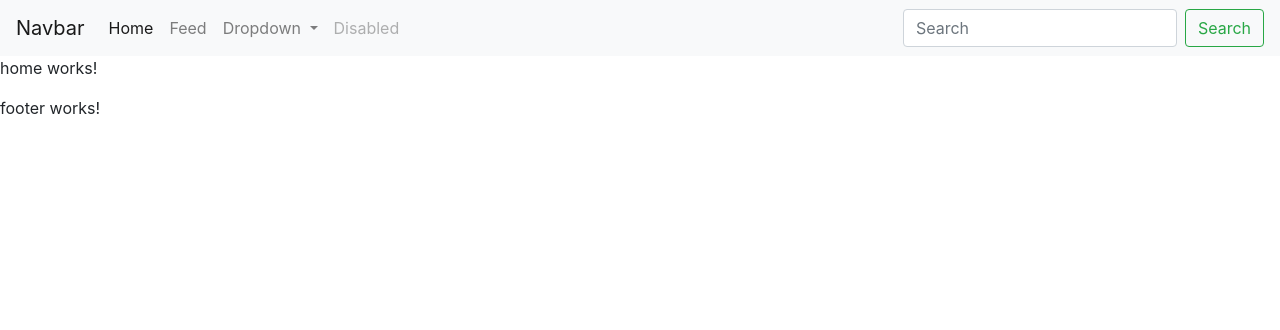
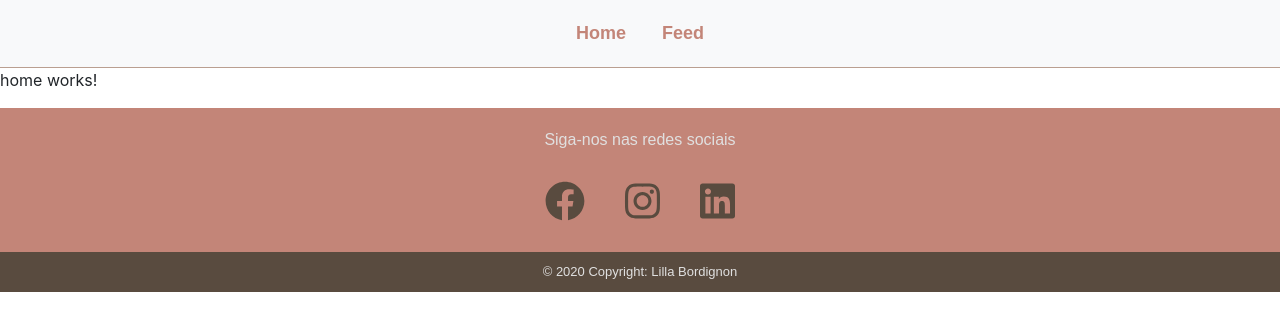
Before and after one commit to lillabordignon/blogPessoal-Angular, an Angular app in the folder blogPessoal/: page /home in a window 1280 px wide. Shown: the top 330 px of the page. Built offline with nearby package versions, Linux system fonts and the light colour scheme.

Commit message:
Nav e footer atualizados

```diff
--- a/blogPessoal/src/app/footer/footer.component.css
+++ b/blogPessoal/src/app/footer/footer.component.css
@@ -0,0 +1,41 @@
+*{
+    margin: 0;
+    padding: 0;
+}
+.footer{
+    text-align: center;
+    background-color: #C38578;
+    color: #e0e0e0;
+    font-family: Arial, Helvetica, sans-serif;
+}
+
+footer p{
+    padding-top: 20px;
+}
+
+ul{
+    list-style: none;
+}
+
+li{
+   display: inline-block;
+   padding: 20px;
+}
+
+li a{
+    font-size: 40px;
+ }
+
+a{
+    color: #594B3F;
+}
+
+a:hover{
+    color: #fff;
+}
+
+#copyright{
+    font-size: 13px;
+    background-color: #594B3F;
+    padding: 10px;
+}
--- a/blogPessoal/src/app/footer/footer.component.html
+++ b/blogPessoal/src/app/footer/footer.component.html
@@ -1 +1,23 @@
-<p>footer works!</p>
+<footer class="container-fluid footer">
+    <div>
+        <p>Siga-nos nas redes sociais</p>
+        <ul>
+            <li>
+                <a href="https://www.facebook.com/lirianbordignon" target="_blank">
+                    <fa-icon [icon]="faFacebook" height="30"></fa-icon>
+                </a>
+            </li>
+            <li>
+                <a href="https://www.instagram.com/lillabordignon" target="_blank">
+                    <fa-icon [icon]="faInstagram"></fa-icon>
+                </a>
+            </li>
+            <li>
+                <a href="https://www.linkedin.com/in/lirianbordignon" target="_blank">
+                    <fa-icon [icon]="faLinkedin"></fa-icon>
+                </a>
+            </li>
+        </ul>
+    </div>
+    <p id="copyright">&copy; 2020 Copyright: Lilla Bordignon</p>
+</footer>
--- a/blogPessoal/src/app/navbar/navbar.component.css
+++ b/blogPessoal/src/app/navbar/navbar.component.css
@@ -0,0 +1,24 @@
+*{
+    margin: 0;
+    padding: 0;
+}
+
+header{
+    border-bottom: 1px solid #BA9F90;
+}
+.navegacao{
+    margin: 0 auto;
+    padding: 20px 0;
+}
+
+.navegacao a{
+    font-family: Arial, Helvetica, sans-serif;
+    font-weight: 600;
+    font-size: 18px;
+    color: #C38578;
+    margin: 0 10px;
+}
+
+.navegacao a:hover{
+    color: #594B3F;
+}
--- a/blogPessoal/src/app/navbar/navbar.component.html
+++ b/blogPessoal/src/app/navbar/navbar.component.html
@@ -1,37 +1,18 @@
-<nav class="navbar navbar-expand-lg navbar-light bg-light">
-    <a class="navbar-brand" href="#">Navbar</a>
-    <button class="navbar-toggler" type="button" data-toggle="collapse" data-target="#navbarSupportedContent"
-        aria-controls="navbarSupportedContent" aria-expanded="false" aria-label="Toggle navigation">
+<header class="container-fluid">
+    <nav class=" navbar navbar-expand-lg navbar-light bg-light">
+        <button class="navbar-toggler" type="button" data-toggle="collapse" data-target="#navbarNav"
+            aria-controls="navbarNav" aria-expanded="false" aria-label="Toggle navigation">
             <span class="navbar-toggler-icon"></span>
         </button>
-
-    <div class="collapse navbar-collapse" id="navbarSupportedContent">
-        <ul class="navbar-nav mr-auto">
-            <li class="nav-item active">
-                <a class="nav-link" routerLink='/home'>Home <span class="sr-only">(current)</span></a>
+        <div class="collapse navbar-collapse" id="navbarNav">
+            <ul class="navbar-nav navegacao">
+                <li class="nav-item">
+                    <a class="nav-link" routerLink='/home'>Home<span class="sr-only">(current)</span></a>
                 </li>
                 <li class="nav-item">
                     <a class="nav-link" routerLink='/feed'>Feed</a>
                 </li>
-            <li class="nav-item dropdown">
-                <a class="nav-link dropdown-toggle" href="#" id="navbarDropdown" role="button" data-toggle="dropdown"
-                    aria-haspopup="true" aria-expanded="false">
-                    Dropdown
-                </a>
-                <div class="dropdown-menu" aria-labelledby="navbarDropdown">
-                    <a class="dropdown-item" href="#">Action</a>
-                    <a class="dropdown-item" href="#">Another action</a>
-                    <div class="dropdown-divider"></div>
-                    <a class="dropdown-item" href="#">Something else here</a>
-                </div>
-            </li>
-            <li class="nav-item">
-                <a class="nav-link disabled" href="#" tabindex="-1" aria-disabled="true">Disabled</a>
-            </li>
             </ul>
-        <form class="form-inline my-2 my-lg-0">
-            <input class="form-control mr-sm-2" type="search" placeholder="Search" aria-label="Search">
-            <button class="btn btn-outline-success my-2 my-sm-0" type="submit">Search</button>
-        </form>
         </div>
     </nav>
+</header>
```
Lines whose indentation alone changed are shown as unchanged.
